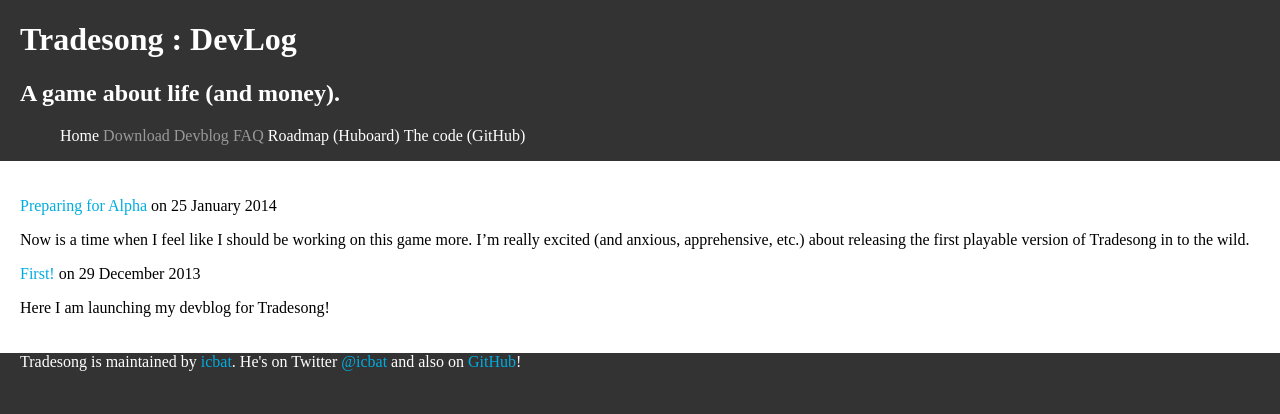
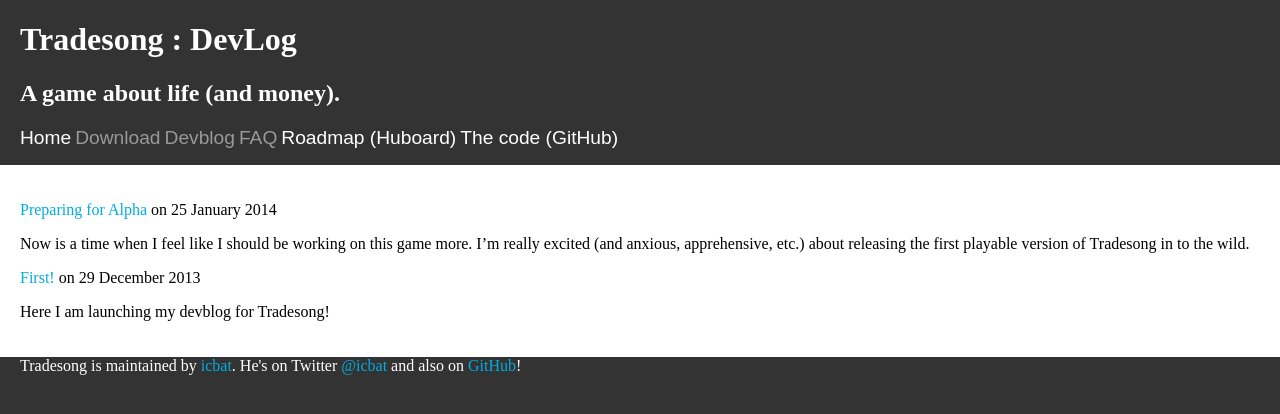
Before and after one commit to icbat/tradesong, a Jekyll site: the page built from index.markdown, in a window 1280 px wide. Shown: the top 414 px of the page. Built offline with Jekyll 4.4.1, drawn with Linux system fonts in a browser that asks for light colours.

Commit message:
Distinguishing font, moving some paddings

```diff
--- a/stylesheets/stylesheet.css
+++ b/stylesheets/stylesheet.css
@@ -31,6 +31,11 @@
 	background: #fff;
 }
 
+.navHeader {
+	padding: 0;
+	padding-right: 10px;
+}
+
 .navHeader ul {
 	list-style: none;
 }
@@ -38,5 +43,6 @@
 .navHeader li {
 	color: #999;
 	display: inline;
-	font: arial 1.2em;
+	font-size: 1.2em;
+	font-family: sans-serif;
 }
```
